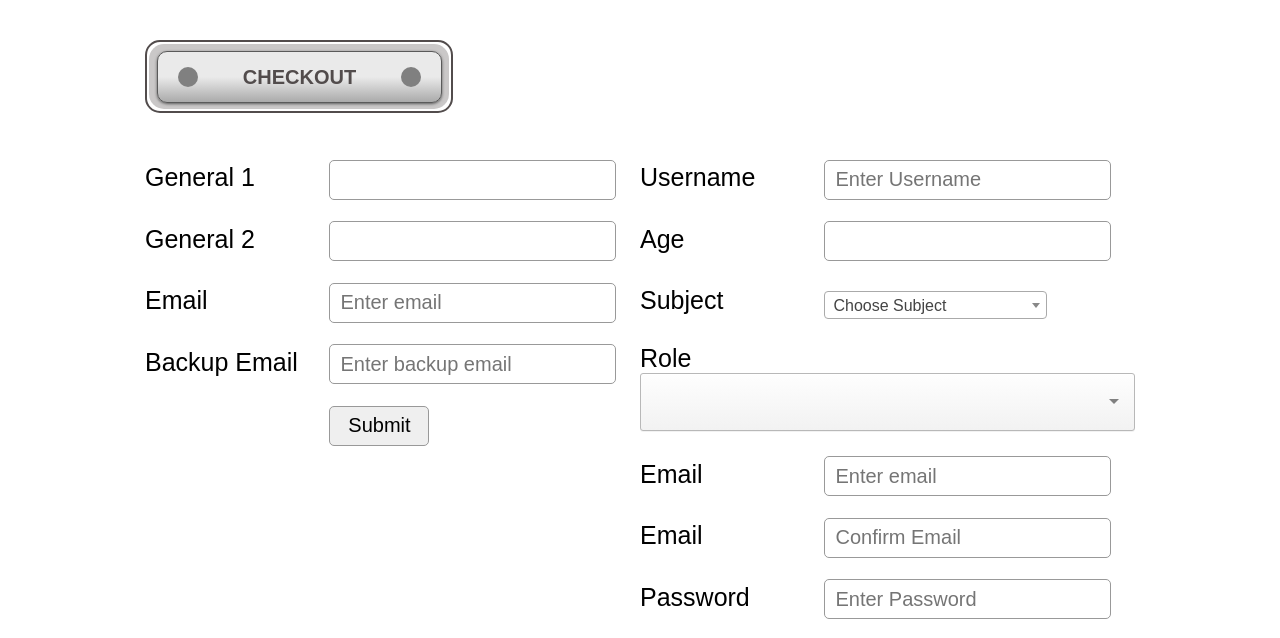
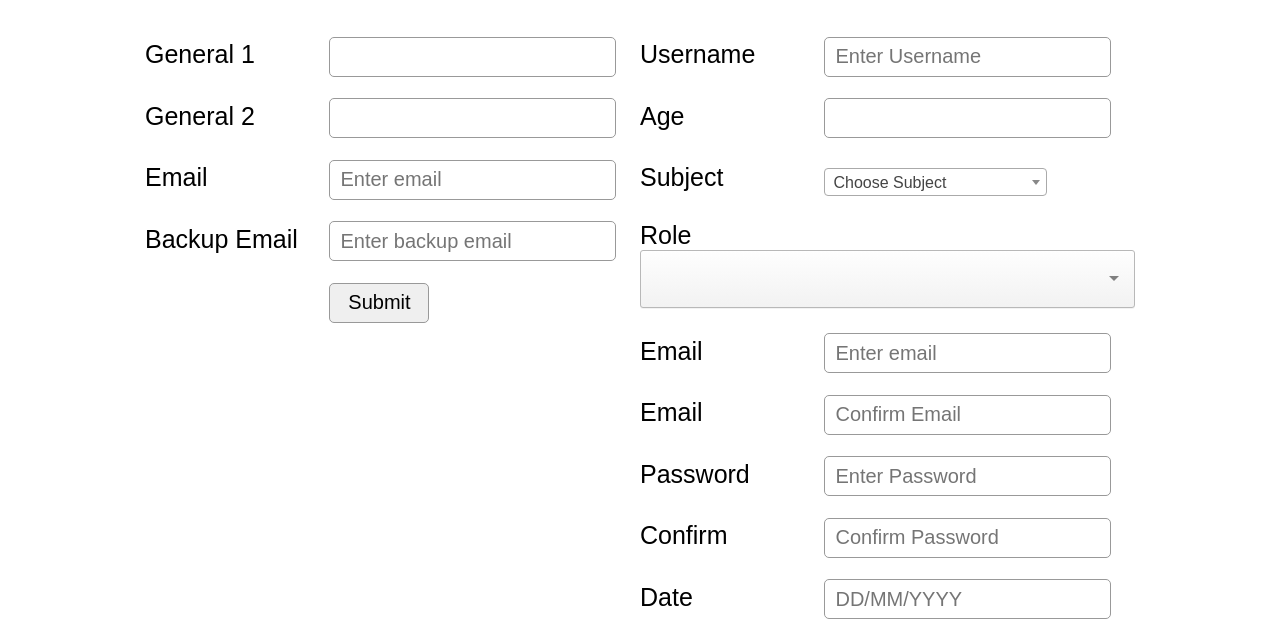
Before and after one commit to ajsummerfield/jquery.isValid, a website: page Web/index.html in a window 1280 px wide. Shown: the part 155-793 px from the top of the page. Drawn offline with Linux system fonts and the light colour scheme; a web font is replaced by a local one.

Commit message:
More refactoring.

```diff
--- a/Web/css/main.css
+++ b/Web/css/main.css
@@ -181,73 +181,3 @@ form .form-row input.form-btn:hover {
     cursor: pointer;
     background-color: darkgray;
 }
-
-
-.css-challenge {
-    position: relative;
-    margin-bottom: 50px;
-}
-
-.outer-container {
-    padding: 2px;
-    background: #FFFFFF;
-    border-radius: 15px;
-    border: 2px solid #524C4C;
-    font-family: Arial, sans-serif;
-    width: 300px;
-    height: 65px;
-    position: relative;
-}
-
-.shading-container {
-    background: #CAC8C8;
-    position: relative;
-    width: 100%;
-    height: 100%;
-    border-radius: 15px;
-}
-
-.inner-container {
-    position: absolute;
-    top: 7px;
-    left: 8px;
-    text-transform: uppercase;
-    font-weight: bold;
-    font-size: 20px;
-    text-align: center;
-    line-height: 50px;
-    border-radius: 10px;
-    color: #524C4C;
-    border: 1px solid #5A5A5A;
-    box-shadow: 0px 1px 3px 0px #5A5A5A;
-    width: 283px;
-    height: 50px;
-    background: #eaeaea; /* Old browsers */
-    background: -moz-linear-gradient(top,  #eaeaea 50%, #aaaaaa 100%); /* FF3.6+ */
-    background: -webkit-gradient(linear, left top, left bottom, color-stop(50%,#eaeaea), color-stop(100%,#aaaaaa)); /* Chrome,Safari4+ */
-    background: -webkit-linear-gradient(top,  #eaeaea 50%,#aaaaaa 100%); /* Chrome10+,Safari5.1+ */
-    background: -o-linear-gradient(top,  #eaeaea 50%,#aaaaaa 100%); /* Opera 11.10+ */
-    background: -ms-linear-gradient(top,  #eaeaea 50%,#aaaaaa 100%); /* IE10+ */
-    background: linear-gradient(to bottom,  #eaeaea 50%,#aaaaaa 100%); /* W3C */
-    filter: progid:DXImageTransform.Microsoft.gradient( startColorstr='#eaeaea', endColorstr='#aaaaaa',GradientType=0 ); /* IE6-9 */
-
-}
-
-span.star {
-    position: absolute;
-    height: 20px;
-    width: 20px;
-    display: block;
-    background: grey;
-    top: 50%;
-    border-radius: 25px;
-    margin-top: -10px;
-}
-
-span.star.left {
-    left: 20px;
-}
-
-span.star.right {
-    right: 20px;
-}
--- a/Web/index.html
+++ b/Web/index.html
@@ -24,18 +24,6 @@
                 </div>
                 <div id="main">
                     <div class="wrapper">
-
-                        <div class="css-challenge">
-                            <div class="outer-container">
-                                <div class="shading-container">
-                                    <div class="inner-container">
-                                        <span class="star left"></span>
-                                        Checkout
-                                        <span class="star right"></span>
-                                    </div>
-                                </div>
-                            </div>
-                        </div>
 
                         <form id="simple-form" class="left-col-50" action="" method="POST">
                             <div class="form-row">
--- a/Web/js/main.js
+++ b/Web/js/main.js
@@ -21,7 +21,8 @@ $(document).ready(function() {
             passwordConfirm: true
         },
         email: {
-            emailConfirm: true
+            emailConfirm: true,
+            domain: 'gmail.com'
         },
         emailConfirm: {
             invalidErrorMessage: 'Do not match'
```
Also changed, not shown: Web/js/jquery.isValid.js.
